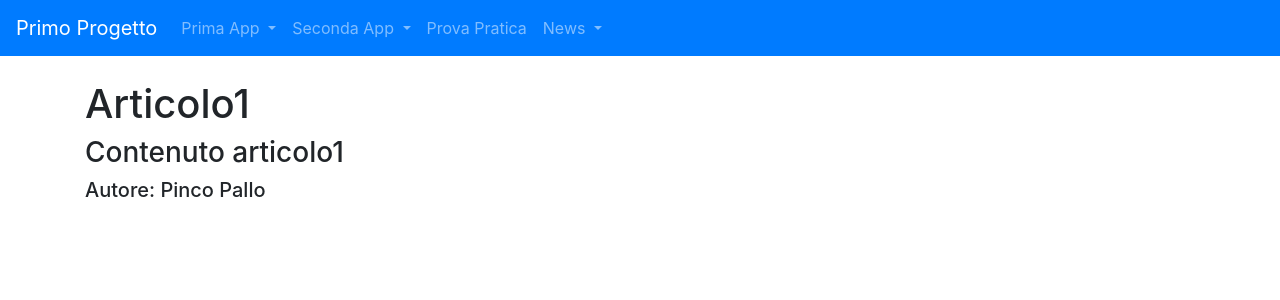
After one commit to IlMorgoz/primo_progetto, a Django app: a page that uses templates/base.html in a window 1280 px wide. The commit adds this page. Shown: the top 300 px of the page. Run offline with Django 5.2, Linux system fonts and the light colour scheme; data comes from the database, SQL or seed files in the repository; both versions use the stored data as it was after the commit.

Commit message:
Aggiunte tutte le funzionalità per news e corretti bug

```diff
--- /dev/null
+++ b/news/templates/news/articolo_detail.html
@@ -0,0 +1,9 @@
+{% extends 'base.html' %}
+    {% block title %}
+        {{ articolo.titolo }}
+    {% endblock title %}
+    {% block content %}
+        <h1>{{ articolo.titolo }}</h1>
+        <h3>{{ articolo.contenuto }}</h3>
+        <h5>Autore: {{ articolo.giornalista }}</h5>
+    {% endblock content %}
--- /dev/null
+++ b/news/urls.py
@@ -0,0 +1,7 @@
+from django.urls import path
+from .views import home, articoloDetailView
+app_name = 'news'
+urlpatterns = [
+    path("", home, name="home"),
+    path("articoli/<int:pk>", articoloDetailView, name="articolo_detail"),
+]
--- a/news/views.py
+++ b/news/views.py
@@ -1,3 +1,34 @@
-from django.shortcuts import render
+from django.shortcuts import render, get_object_or_404
+from.models import Articolo, Giornalista
+# Create your views here.
+# def home (request):
+#     a = ""
+#     g = ""
+#     for art in Articolo.objects.all():
+#         a += (art.titolo + "<br>")
+#     for gio in Giornalista.objects.all():
+#         g+= (gio.nome + "<br>")
+#     response = "Articoli: <br>"+a+ "<br>Giornalisti: <br>" + g
+#     return HttpResponse("<h1>" + response + "</h1>")
+# def home (request):
+#     a = []
+#     g = []
+#     for art in Articolo.objects.all():
+#         a.append(art.titolo)
+#     for gio in Giornalista.objects.all():
+#         g.append(gio.nome)
+#         response = str(a) + "<br>" + str(g)
+#         print(response)
+#     return HttpResponse("<h1>" + response + "</h1>")
 
-# Create your views here.
+def home(request):
+    articoli = Articolo.objects.all()
+    giornalisti = Giornalista.objects.all()
+    context = {"articoli": articoli, "giornalisti": giornalisti}
+    print(context)
+    return render (request, "news/homepage.html", context)
+
+def articoloDetailView(request, pk):
+    articolo = get_object_or_404(Articolo, pk=pk)
+    context = {"articolo": articolo}
+    return render (request, "news/articolo_detail.html", context)
--- a/primo_progetto/settings.py
+++ b/primo_progetto/settings.py
@@ -40,7 +40,8 @@ INSTALLED_APPS = [
     'django.contrib.staticfiles',
     'prima_app',
     'seconda_app',
-    'prova_pratica_1'
+    'prova_pratica_1',
+    'news',
 ]
 
 MIDDLEWARE = [
@@ -61,7 +62,8 @@ TEMPLATES = [
         'DIRS': [os.path.join(BASE_DIR, 'prima_app/templates/prima_app'),
                  os.path.join(BASE_DIR, 'templates/'),
                  os.path.join(BASE_DIR, 'seconda_app/templates/seconda_app'),
-                 os.path.join(BASE_DIR, 'prova_pratica_1/templates/prova_pratica_1'),],
+                 os.path.join(BASE_DIR, 'prova_pratica_1/templates/prova_pratica_1'),
+                 os.path.join(BASE_DIR, 'news/templates/news'),],
         'APP_DIRS': True,
         'OPTIONS': {
             'context_processors': [
--- a/primo_progetto/urls.py
+++ b/primo_progetto/urls.py
@@ -16,12 +16,12 @@ Including another URLconf
 """
 from django.contrib import admin
 from django.urls import path,include
-from .views import index_root,base
-
+from .views import base
 urlpatterns = [
     path('admin/', admin.site.urls),
     path('prima_app',include("prima_app.urls",namespace="prima_app")),
     path('',base),
     path('seconda_app',include("seconda_app.urls",namespace="seconda_app")),
     path('prova_pratica_1',include("prova_pratica_1.urls",namespace="prova_pratica_1")),
+    path('news', include("news.urls",namespace="news"))
 ]
--- a/primo_progetto/views.py
+++ b/primo_progetto/views.py
@@ -1,5 +1,3 @@
 from django.shortcuts import render
-def index_root(request):
-    return render(request,"index_root.html")
 def base(request):
     return render(request,"base.html")
--- a/templates/base.html
+++ b/templates/base.html
@@ -50,11 +50,28 @@
                         <span class="navbar-toggler-icon"></span>
                     </button>
                 </li>
+                <li class="nav-item dropdown">
+                    <a class="nav-link dropdown-toggle" href="#" id="navbarDropdown" role="button" data-toggle="dropdown" aria-haspopup="true" aria-expanded="false">
+                    News
+                    </a>
+                    <div class="dropdown-menu" aria-labelledby="navbarDropdown">
+                        <ul style="list-style-type: none;">
+                            <li><a href="{% url 'news:home'%}">Homepage</a></li>
+                            <li><a href="{% url 'news:articolo_detail' 1%}">Read More</a></li> <!--1 è un numero a caso, future implementazioni di funzionalità necessarie-->
+
+                        </ul>
+                    </div>
+                </li>
             </ul>
         </div>
     </nav>
     <div class="container my-4">
         {%block content%}
+            <ol>
+                <li><a href="{% url 'prima_app:index'%}">Prima App</a></li>
+                <li><a href="{% url 'seconda_app:index'%}">Seconda App</a></li>
+                <li><a href="/admin">Pannello admin</a></li>
+            </ol>
         {%endblock content%}
         {%block script%}
         {%endblock script%}
```
Also changed, not shown: news/templates/news/homepage.html (added, +19 -0 lines), templates/index_root.html (deleted, +0 -14 lines), db.sqlite3. Lines whose indentation alone changed are shown as unchanged.
